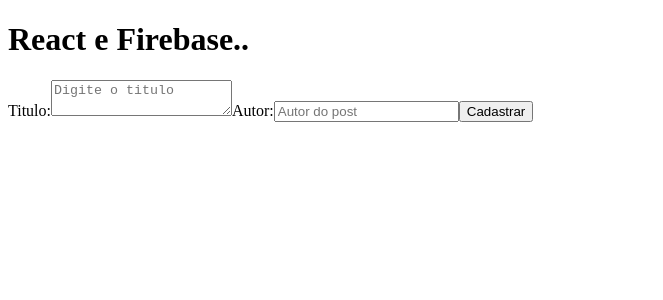
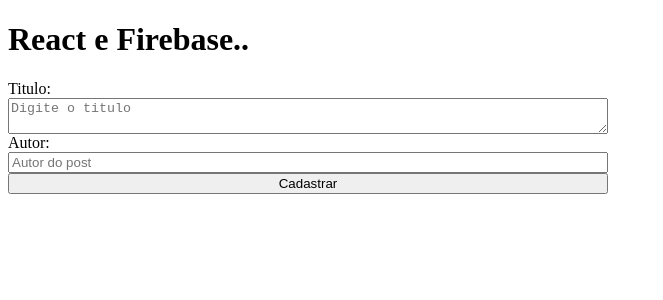
Before and after one commit to Camilla126/Lista_De_Tarefas, a React (Create React App) app: page / in a window 1280 px wide. Shown: the top 300 px of the page, without its empty margins (0-663 px from the left). Built offline with nearby package versions, Linux system fonts and the light colour scheme.

Commit message:
armazenando dados nas useStates

```diff
--- a/src/App.jsx
+++ b/src/App.jsx
@@ -1,7 +1,13 @@
+import { useState } from 'react'
 import { db } from "./firebaseConnection";
+import "./app.css";
 
 
 function App() {
+
+const [titulo, setTitulo] = useState('');
+const [autor, setAutor] = useState('');
+
 
 function handleAdd(){
   alert('TESTE')
@@ -11,17 +17,21 @@
     <div >
     <h1>  React e Firebase..</h1>
 
-    <div>
+    <div className="container">
       <label>Titulo:</label>
       <textarea
       type="text"
       placeholder="Digite o titulo"
+      value={titulo}
+      onChange={(e)=> setTitulo(e.target.value)}
       />
 
       <label>Autor:</label>
       <input
       type="text"
       placeholder="Autor do post"
+      value={autor}
+      onChange={(e) => setAutor(e.target.value)}
       />
 
       <button onClick={handleAdd}>Cadastrar</button>
--- /dev/null
+++ b/src/app.css
@@ -0,0 +1,5 @@
+.container {
+    width: 600px;
+    display: flex;
+    flex-direction: column;
+}
```
